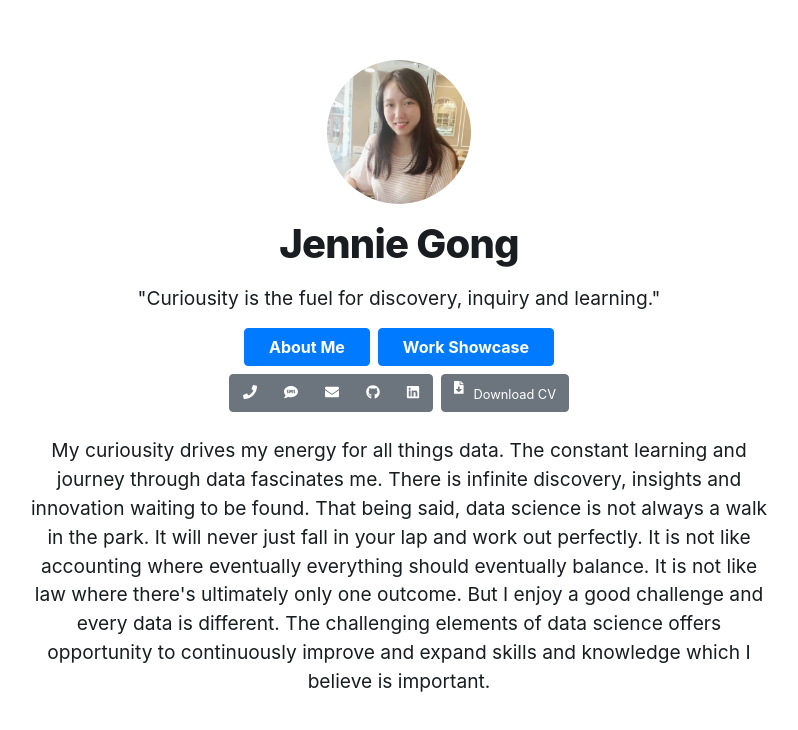
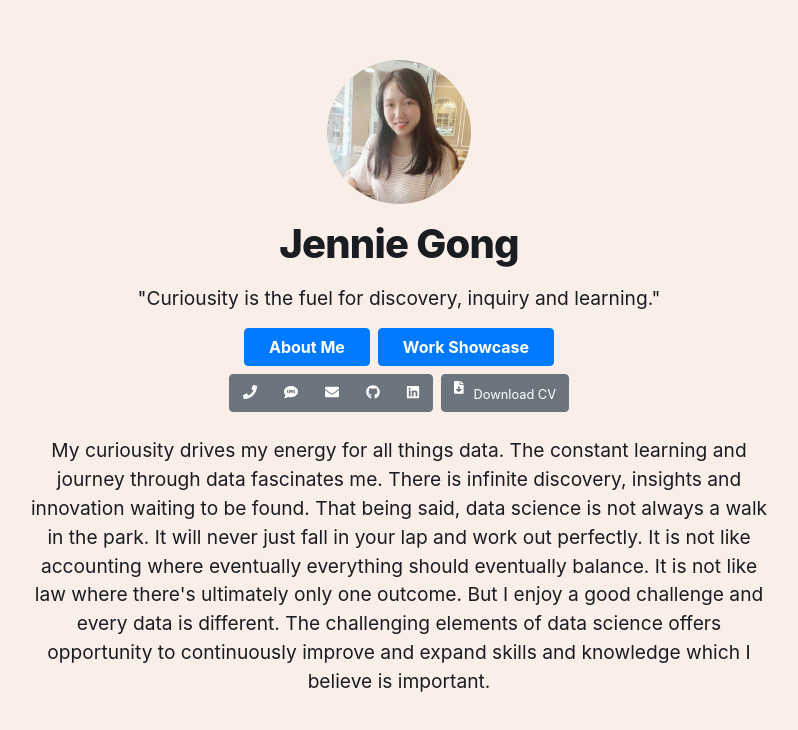
Before and after one commit to xinninggong/personalwebpage, a Next.js app: page / in a window 1280 px wide. Shown: the part 126-856 px from the top of the page, without its empty margins (241-1039 px from the left). Built offline with nearby package versions, Linux system fonts and the light colour scheme.

Commit message:
Add colours

```diff
--- a/components/layout.tsx
+++ b/components/layout.tsx
@@ -5,7 +5,7 @@ import utilStyles from "../styles/utils.module.css";
 import Link from "next/link";
 
 const name = "Jennie Gong";
-export const siteTitle = "Yours Truly, Jennie";
+export const siteTitle = "Jennie Gong";
 
 export default function Layout({
   children,
--- a/pages/index.tsx
+++ b/pages/index.tsx
@@ -43,6 +43,7 @@ export default function Home() {
         </p>
 
       </section>
+
     </Layout>
   );
 }
--- a/styles/global.css
+++ b/styles/global.css
@@ -6,7 +6,7 @@ body {
     Ubuntu, Cantarell, Fira Sans, Droid Sans, Helvetica Neue, sans-serif;
   line-height: 1.5;
   font-size: 16px;
-  background-color: #ffffff;
+  background-color: #faeee9;
   color: #191c20;
 }
 
@@ -15,7 +15,7 @@ body {
 }
 
 a {
-  color: #0070f3;
+  color: #b558da;
   text-decoration: none;
 }
 
```
